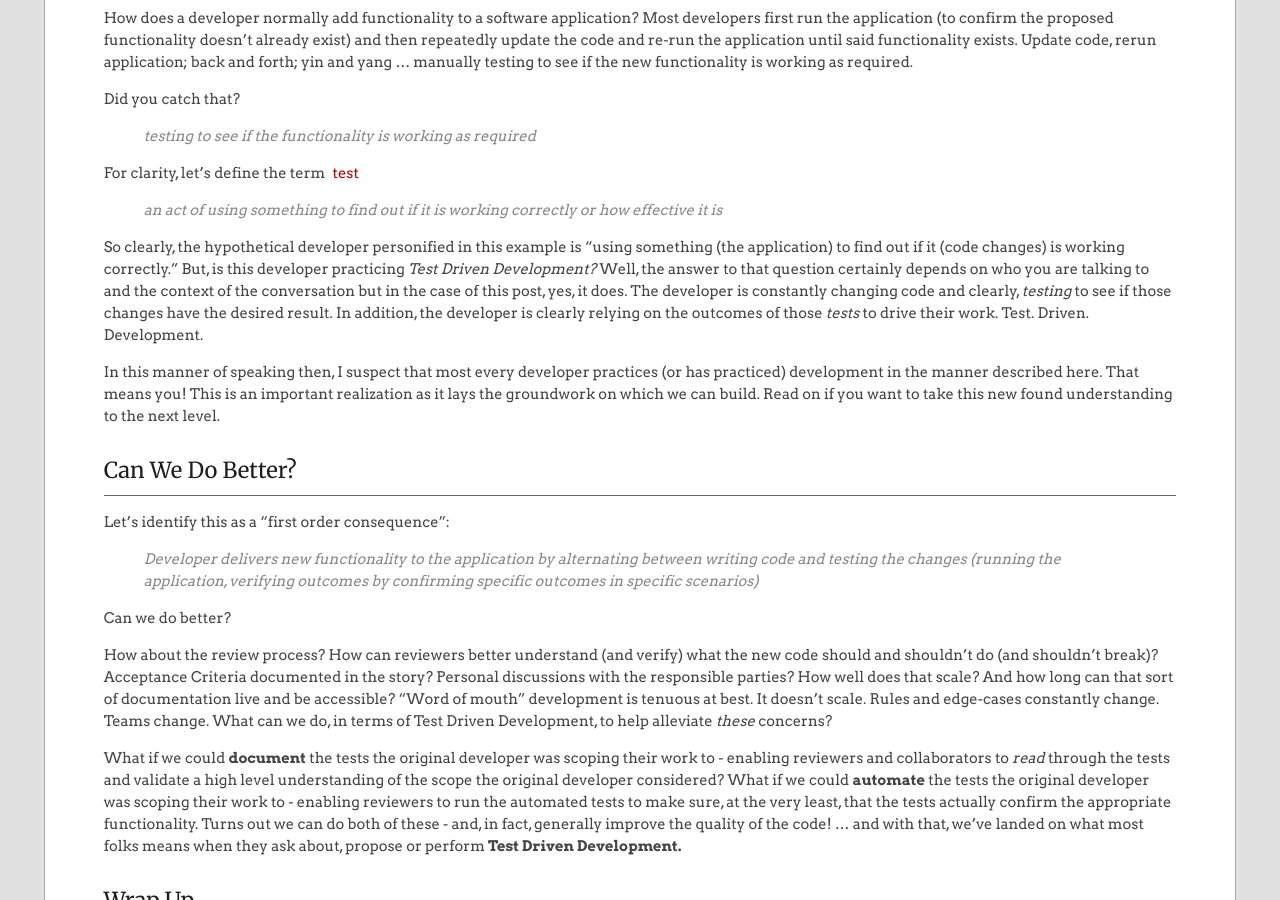
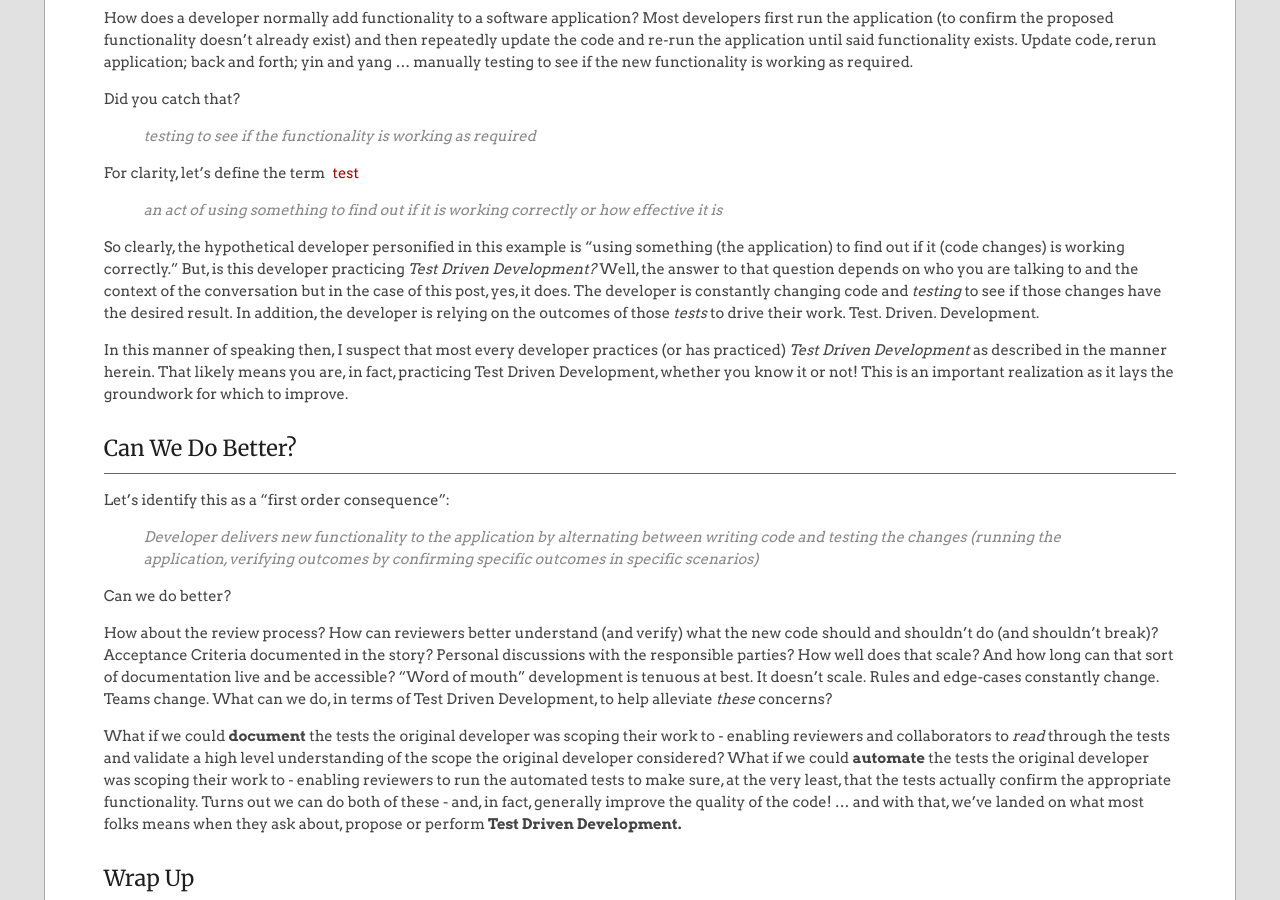
Before and after one commit to EffectiveProgramming-Websites/com.effectiveprogramming.blog, a Jekyll site: the page built from tdd/_posts/2020-04-18-tdd-as-documentation.md, in a window 1280 px wide and 900 px high, scrolled down 405 px. Built offline with Jekyll 4.4.1, drawn with Linux system fonts in a browser that asks for light colours.

Commit message:
Clarify verbiage a bit

```diff
--- a/tdd/_posts/2020-04-18-tdd-as-documentation.md
+++ b/tdd/_posts/2020-04-18-tdd-as-documentation.md
@@ -17,9 +17,9 @@ For clarity, let's define the term [test](https://dictionary.cambridge.org/us/di
 
 > an act of using something to find out if it is working correctly or how effective it is
 
-So clearly, the hypothetical developer personified in this example is "using something (the application) to find out if it (code changes) is working correctly." But, is this developer practicing _Test Driven Development?_ Well, the answer to that question certainly depends on who you are talking to and the context of the conversation but in the case of this post, yes, it does. The developer is constantly changing code and clearly, _testing_ to see if those changes have the desired result. In addition, the developer is clearly relying on the outcomes of those _tests_ to drive their work. Test. Driven. Development.
+So clearly, the hypothetical developer personified in this example is "using something (the application) to find out if it (code changes) is working correctly." But, is this developer practicing _Test Driven Development?_ Well, the answer to that question depends on who you are talking to and the context of the conversation but in the case of this post, yes, it does. The developer is constantly changing code and _testing_ to see if those changes have the desired result. In addition, the developer is relying on the outcomes of those _tests_ to drive their work. Test. Driven. Development.
 
-In this manner of speaking then, I suspect that most every developer practices (or has practiced) development in the manner described here. That means you! This is an important realization as it lays the groundwork on which we can build.  Read on if you want to take this new found understanding to the next level.
+In this manner of speaking then, I suspect that most every developer practices (or has practiced) _Test Driven Development_ as described in the manner herein. That likely means you are, in fact, practicing Test Driven Development, whether you know it or not! This is an important realization as it lays the groundwork for which to improve.
 
 ## Can We Do Better?
 
```
